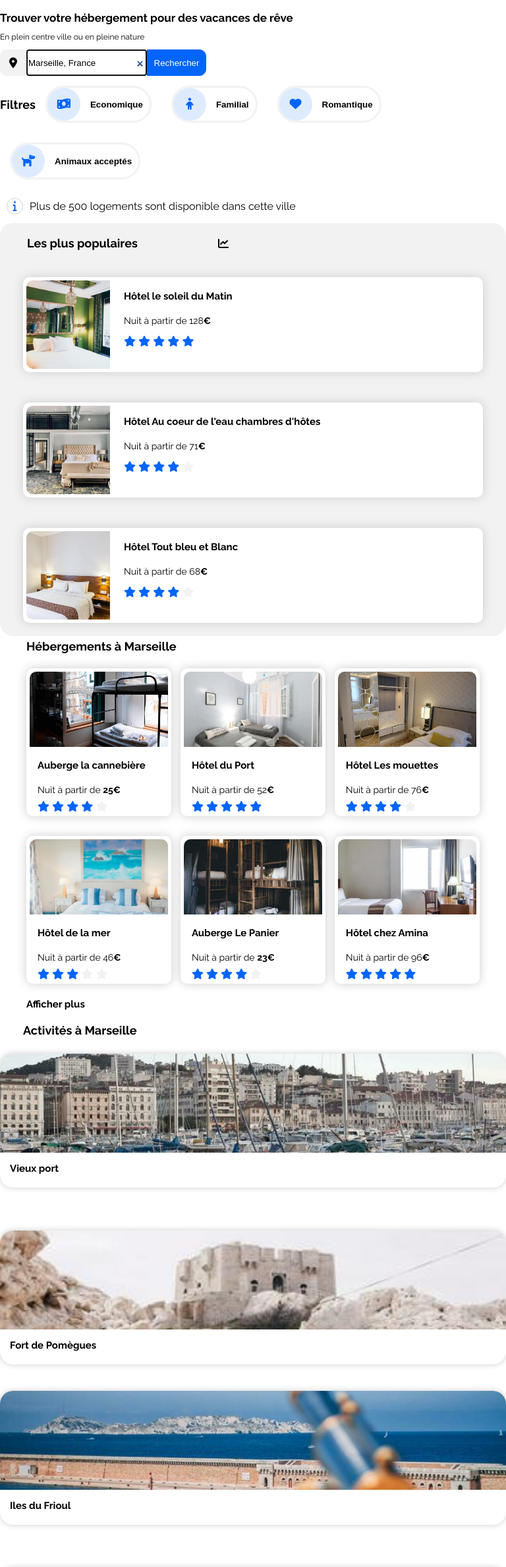
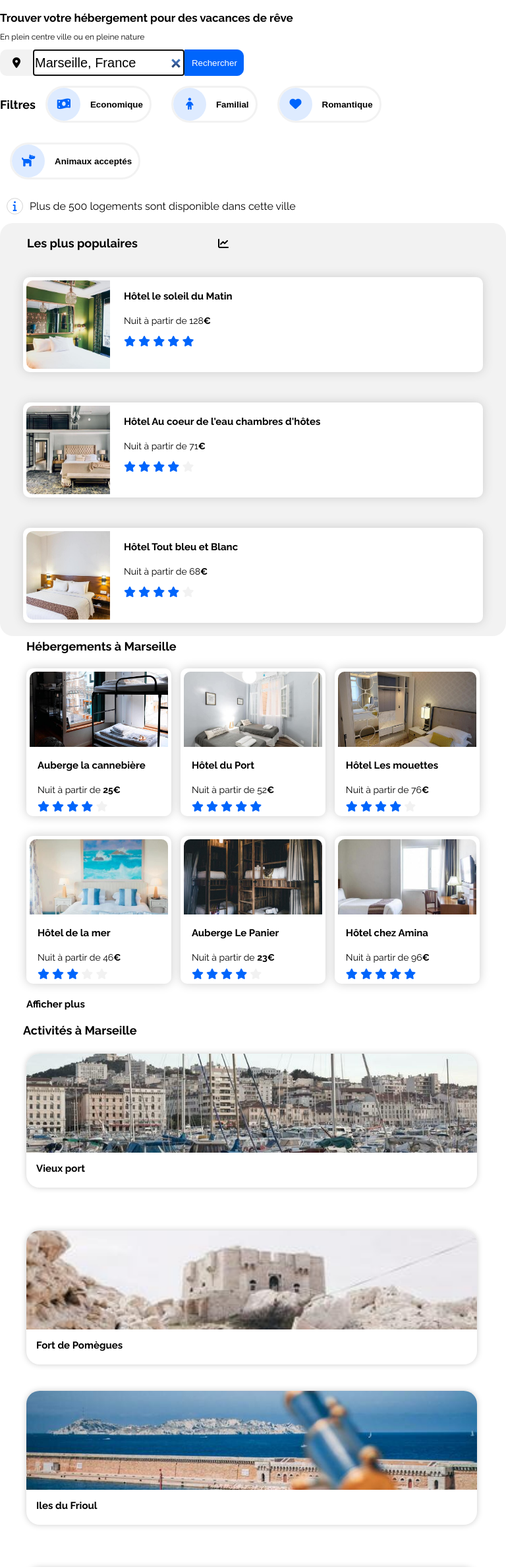
Before and after one commit to FatoumataCI/FatoumataCISSE_2_04032021, a plain HTML site: page index.html in a window 768 px wide. Shown: the part 105-2480 px from the top of the page at 66% size. Drawn offline with Linux system fonts and the light colour scheme.

Commit message:
re modif css tablette

```diff
--- a/css/style.css
+++ b/css/style.css
@@ -560,23 +560,6 @@ footer li{
    width: 100%;
   }
 
-  /* #populaires{
-   width: auto;
-   margin: 0px;
-  }
-
-  .populaires .cards{
-   width: 100%;
-  }
-
-  .populaires .cards img{
-   width: 100%;
-  }
-
-  .populaires a{
-   width: 100%;
-   } */
-
 /*hebergements*/
 
   #hebergements{
@@ -659,8 +642,26 @@ footer li{
    }
 
 /*section filtres*/
+
    .filters{
    margin: 0px;
+   }
+/*section recherche*/
+
+   .button i{
+   height: 40px;
+   width: 50px;
+   }
+
+   .button-recherche{
+   height: 40px;
+   width: 30%;
+   font-size: 20px;
+   }
+
+   .button-recherche2 {
+   height: 40px;
+   width: 90px;
   }
 
 /*section information*/
@@ -712,7 +713,7 @@ footer li{
    #activities{
    width: 100%;
    height: 30%;
-   margin-bottom: 1025px;
+   margin-bottom: 1055px;
    margin-top: 0px;
    }
 
@@ -730,18 +731,20 @@ footer li{
    }
 
    .activities .colonne{
-   width: 100%;
-  }
-   .activities article{
-   width: 100%;
-   }
-
-   .activities article .card{
-   height: 10rem;
+   width: 89%;
+   padding-left: 40px;
    }
 
    .activities img{
    height: 150px;
    }
 
+/*footer*/
+
+   footer .columns{
+   display: flex;
+   width: 75%;
+   padding-left: 40px;
    }
+
+}
```
Lines whose indentation alone changed are shown as unchanged.
